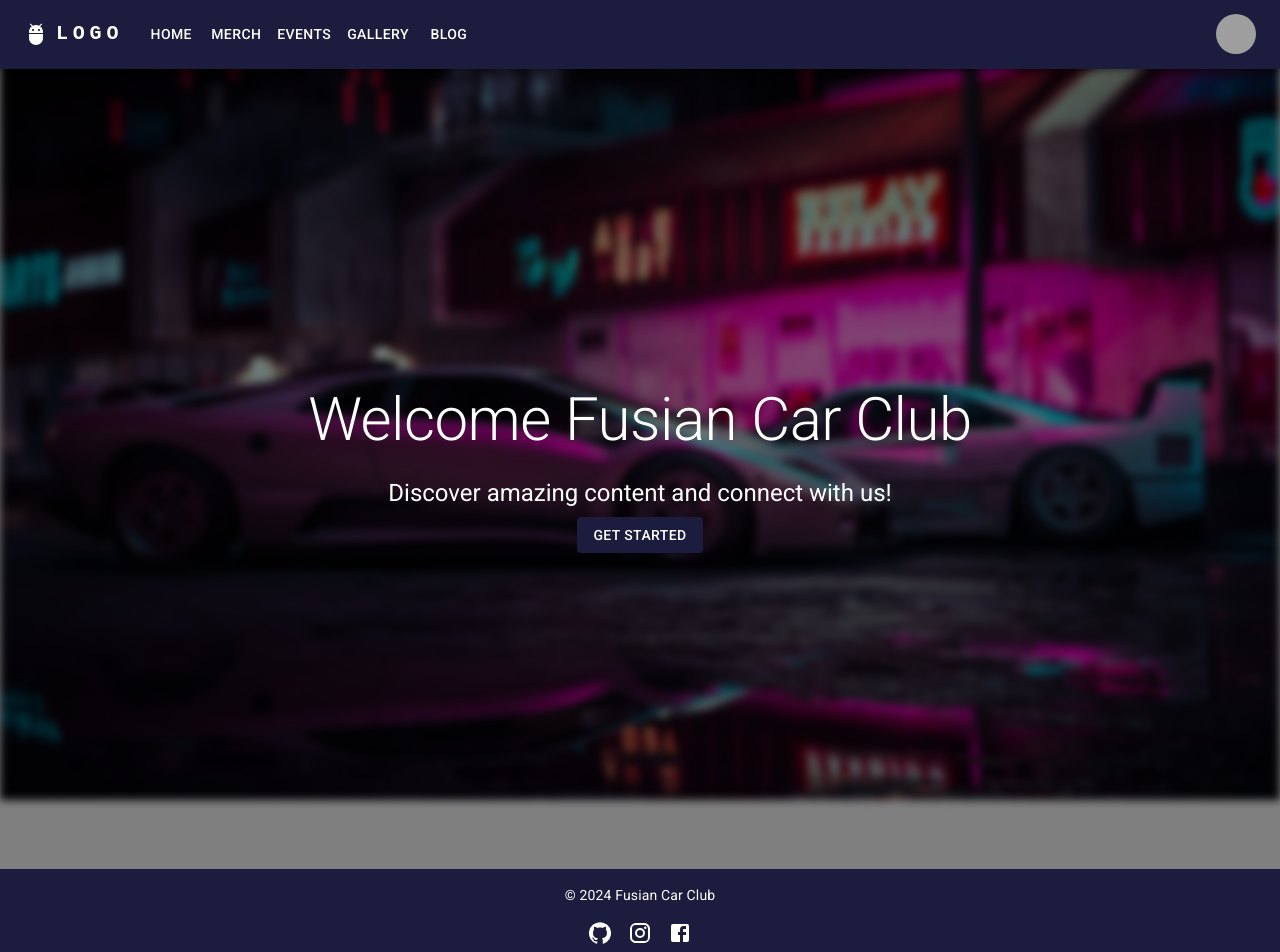
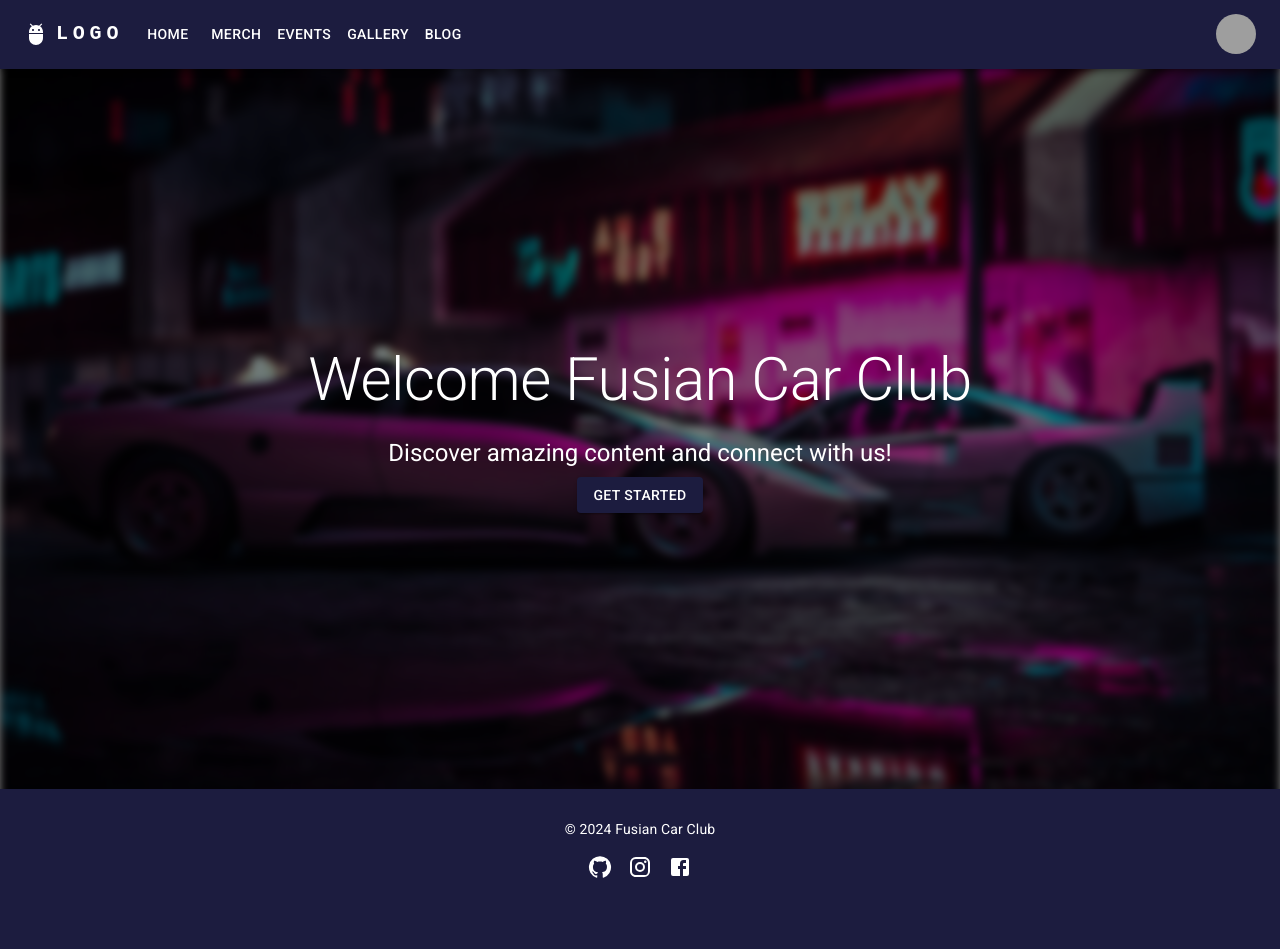
Before and after one commit to Goodwill-Store/Fusian-Car-Club, a React (Vite) app in the folder client/: page / in a window 1280 px wide. Shown: the top 952 px of the page. Built offline with nearby package versions, Linux system fonts and the light colour scheme; grey boxes are pictures that could not be loaded.

Commit message:
link buttons somewhere

```diff
--- a/client/src/components/Footer.jsx
+++ b/client/src/components/Footer.jsx
@@ -11,8 +11,9 @@ const Footer = () => {
             sx={{
                 bgcolor: 'primary.main',
                 color: 'white',
+                height: '20vh',
                 textAlign: 'center',
-                padding: '16px 0'
+                pt: '30px'
             }}
         >
             <Typography variant="body2">
--- a/client/src/components/Hero.jsx
+++ b/client/src/components/Hero.jsx
@@ -7,10 +7,7 @@ const Hero = () => {
         <Box
             sx={{
                 position: 'relative',
-                height: '100vh',
-                // backgroundImage: `url(${heroImage})`,
-                // backgroundSize: 'cover',
-                // backgroundPosition: 'center',
+                height: '90vh',
                 color: 'white',
                 display: 'flex',
                 alignItems: 'center',
--- a/client/src/components/ResponsiveAppBar.jsx
+++ b/client/src/components/ResponsiveAppBar.jsx
@@ -12,8 +12,16 @@ import Button from '@mui/material/Button';
 import Tooltip from '@mui/material/Tooltip';
 import MenuItem from '@mui/material/MenuItem';
 import AdbIcon from '@mui/icons-material/Adb';
+import { Link } from 'react-router-dom';
 
-const pages = ['Home', 'Merch', 'Events', 'Gallery', 'Blog'];
+const pages = [
+    { label: 'Home', url: '/' },
+    { label: 'Merch', url: '/checkapi' },
+    { label: 'Events', url: '/test' },
+    { label: 'Gallery', url: '/' },
+    { label: 'Blog', url: '/' },
+];
+
 const settings = ['Profile', 'Account', 'Dashboard', 'Logout'];
 
 function ResponsiveAppBar() {
@@ -44,7 +52,7 @@ function ResponsiveAppBar() {
                         variant="h6"
                         noWrap
                         component="a"
-                        href="#app-bar-with-responsive-menu"
+                        href="/"
                         sx={{
                             mr: 2,
                             display: { xs: 'none', md: 'flex' },
@@ -84,10 +92,12 @@ function ResponsiveAppBar() {
                             open={Boolean(anchorElNav)}
                             onClose={handleCloseNavMenu}
                             sx={{ display: { xs: 'block', md: 'none' } }}
+
                         >
-                            {pages.map((page) => (
-                                <MenuItem key={page} onClick={handleCloseNavMenu}>
-                                    <Typography sx={{ textAlign: 'center' }}>{page}</Typography>
+
+                            {pages.map((item) => (
+                                <MenuItem key={item.label} onClick={handleCloseNavMenu}>
+                                    <Typography href={item.url} sx={{ textAlign: 'center' }}>{item.label}</Typography>
                                 </MenuItem>
                             ))}
                         </Menu>
@@ -112,13 +122,14 @@ function ResponsiveAppBar() {
                         LOGO
                     </Typography>
                     <Box sx={{ flexGrow: 1, display: { xs: 'none', md: 'flex' } }}>
-                        {pages.map((page) => (
+                        {pages.map((item) => (
                             <Button
-                                key={page}
+                                key={item.label}
                                 onClick={handleCloseNavMenu}
+                                href={item.url}
                                 sx={{ my: 2, color: 'white', display: 'block' }}
                             >
-                                {page}
+                                {item.label}
                             </Button>
                         ))}
                     </Box>
```
